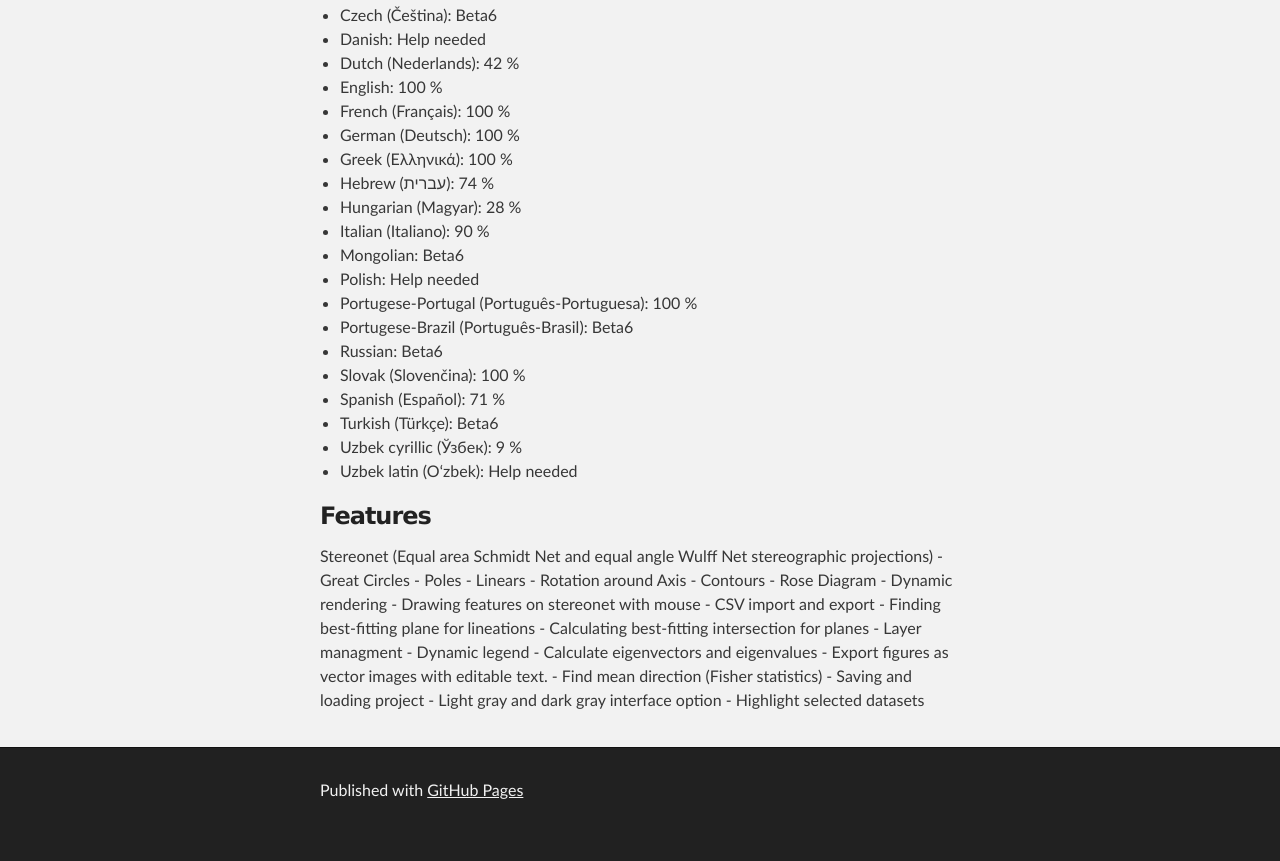
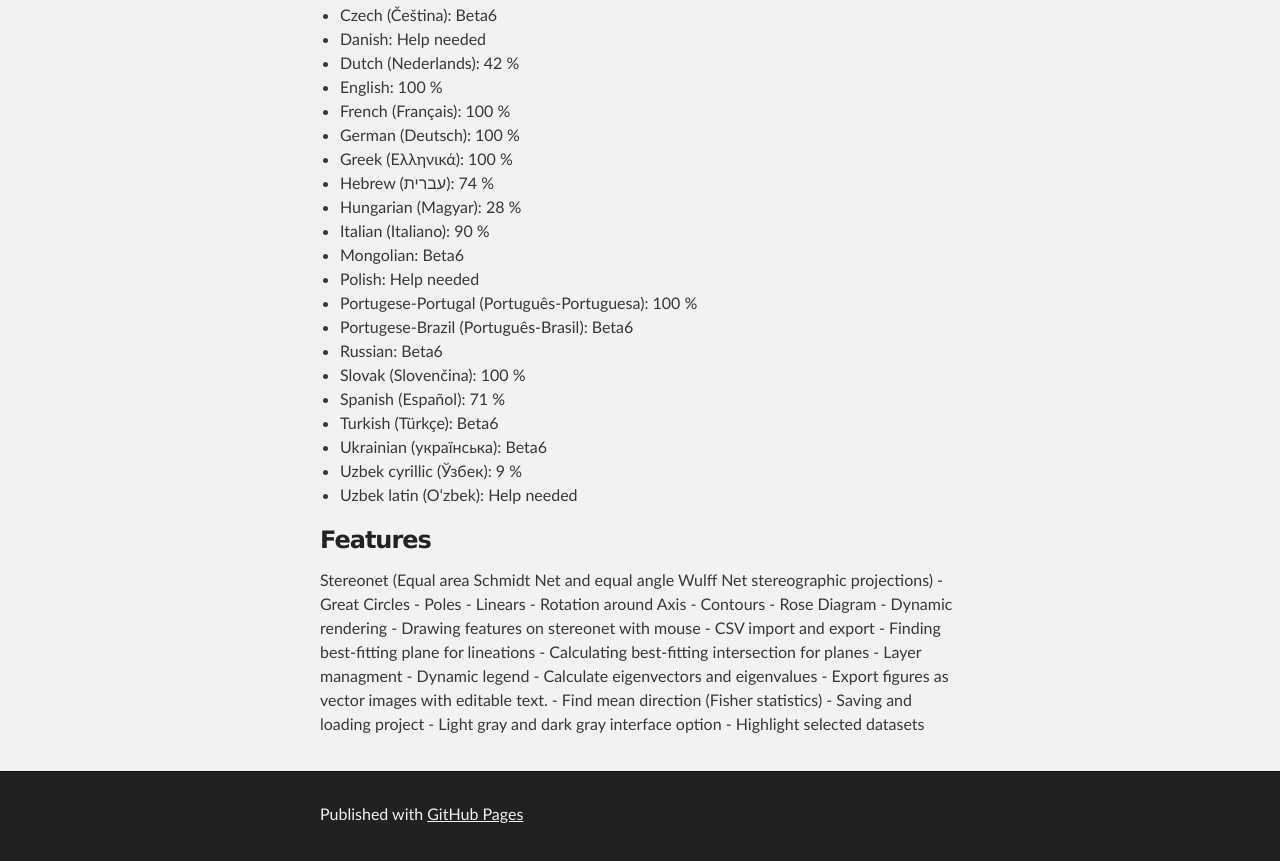
Before and after one commit to innstereo/innstereo.github.io, a plain HTML site: page index.html in a window 1280 px wide. Shown: the part 1669-2530 px from the top of the page. Before the commit the page ends 2506 px from the top, so only its background shows below. Drawn offline with Linux system fonts and the light colour scheme.

Commit message:
Ukrainian will be hopefully part of next beta

```diff
--- a/index.html
+++ b/index.html
@@ -108,6 +108,7 @@ var d = 5;
         <li>Slovak (Slovenčina): 100 %</li>
         <li>Spanish (Español): 71 %</li>
         <li>Turkish (Türkçe): Beta6</li>
+        <li>Ukrainian (українська): Beta6</li>
         <li>Uzbek cyrillic (Ўзбек): 9 %</li>
         <li>Uzbek latin (Oʻzbek): Help needed</li>
       </ul>
```
